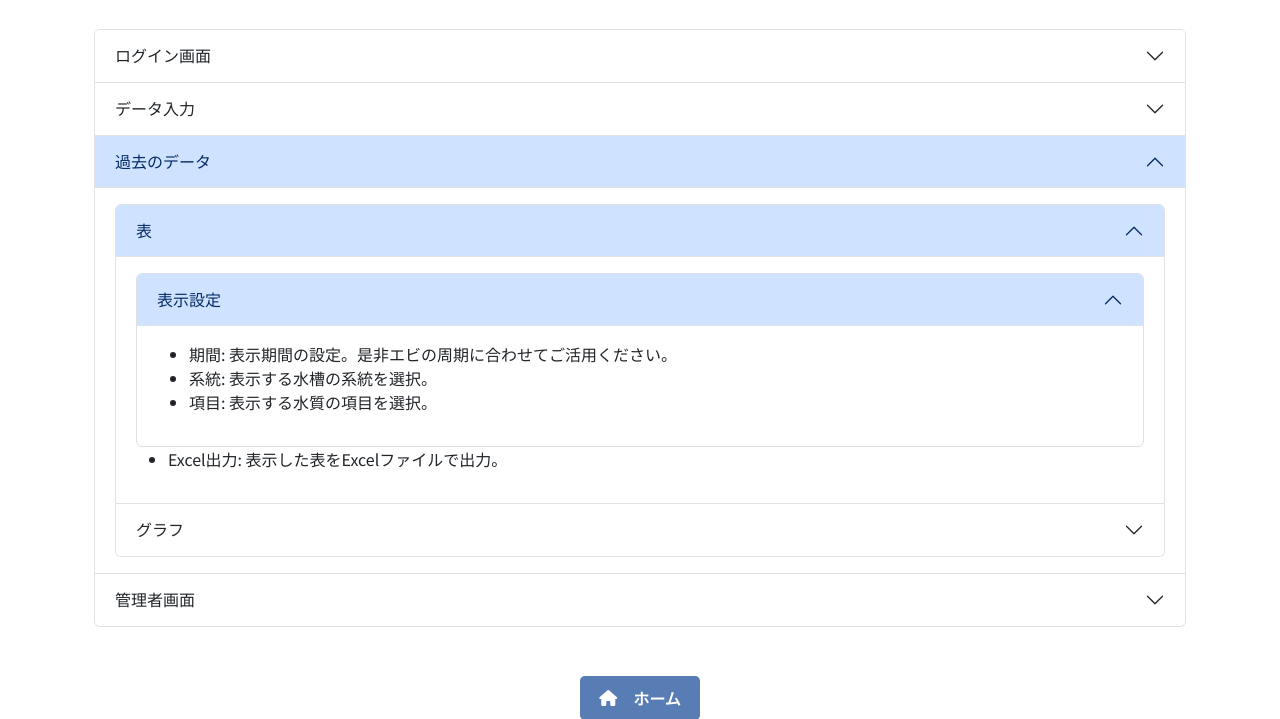
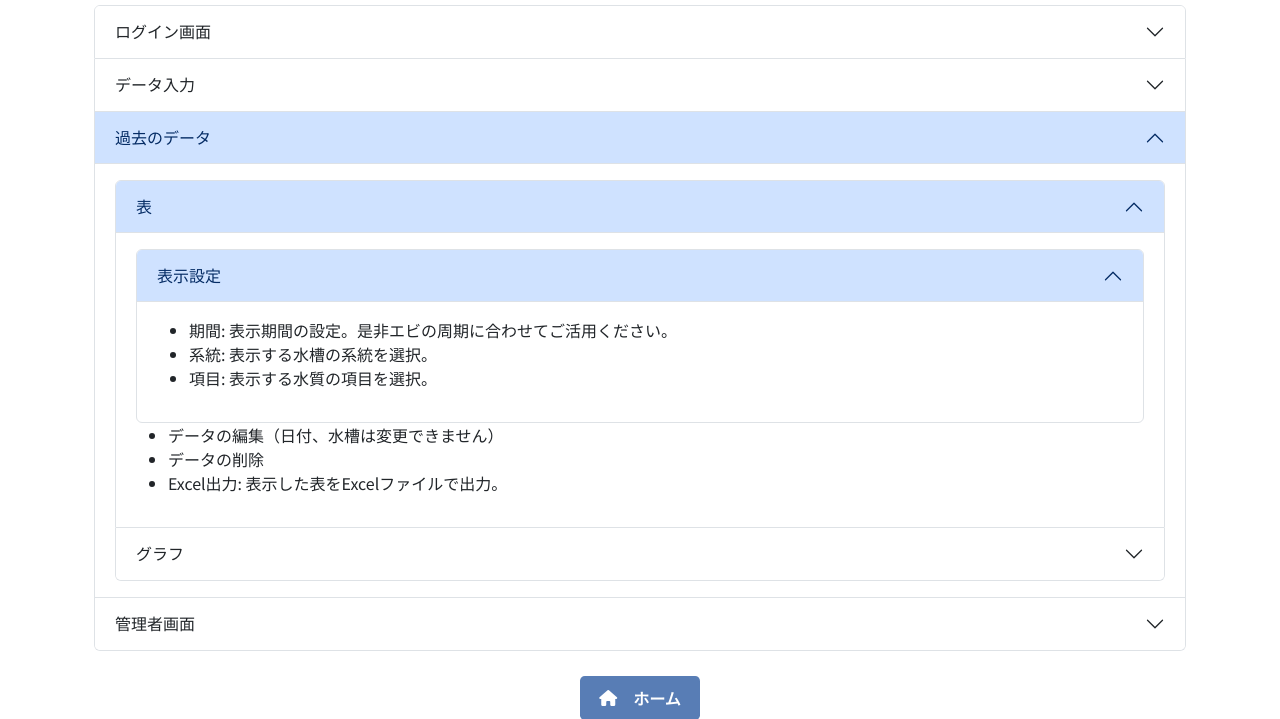
Before and after one commit to koachan777/rakuraku_input, a Django app: template src/rakuraku_apps/templates/function.html in a window 1280 px wide, after a click on "過去のデータ". Shown: the part 60-779 px from the top of the page. Run offline with Django 3.2, Linux system fonts and the light colour scheme; the template is opened without the code that fills it, so the values that code supplies are empty; some libraries are stand-ins or nearby versions.

Commit message:
機能紹介追加

```diff
--- a/src/rakuraku_apps/templates/function.html
+++ b/src/rakuraku_apps/templates/function.html
@@ -185,6 +185,8 @@
 										</div>
 									</div>
 									<ul>
+                                        <li>データの編集（日付、水槽は変更できません）</li>
+										<li>データの削除</li>
 										<li>Excel出力: 表示した表をExcelファイルで出力。</li>
 									</ul>
 								</div>
@@ -212,6 +214,8 @@
 									</div>
 									<ul>
 										<li>データ比較: 昨年のデータと比較。</li>
+                                        <li>年をまたいだデータをグラフ化すると、横軸に年まで表示されます。</li>
+                                        <li>グラフの日付範囲が20日以上の場合、グラフの横軸には5日刻みで日付が表示されます。</li>
 										<li>PNG出力(PCのみ): 表示したグラフをPNGファイルで出力。</li>
 									</ul>
 								</div>
@@ -242,7 +246,7 @@
                                             <div class="accordion-body">
                                             <ul>
                                             <li>登録されたユーザーの表示。</li>
-                                            <li>登録されたユーザーの削除。</li>
+                                            <li>登録されたユーザーの削除。削除確認。</li>
                                             </ul>
                                             </div>
                                             </div>
@@ -275,8 +279,9 @@
                                             <div id="collapseTankList" class="accordion-collapse collapse show" aria-labelledby="headingTankList">
                                             <div class="accordion-body">
                                             <ul>
+                                            <li>水槽の確認</li>
+                                            <li>水槽の削除（水槽に関連する水質データも削除されます）</li>
                                             <li>水槽を追加（水槽の名前を入力、系統の選択、保存。）</li>
-                                            <li>水槽を削除</li>
                                             <li>系統を追加（系統の名前を入力。保存。）</li>
                                             </ul>
                                             </div>
--- a/src/rakuraku_apps/templates/omake/omake2.html
+++ b/src/rakuraku_apps/templates/omake/omake2.html
@@ -20,7 +20,7 @@
     </div>
 
     <script src="{% static 'js/omake2.js' %}"></script>
-    <a href="{% url 'rakuraku_apps:omake' %}" class="original-long-btn-gray">戻る</a>
+    <a href="{% url 'rakuraku_apps:omake' %}" class="original-long-btn-gray my-3">戻る</a>
 
     {% include 'footer.html' %}
 
--- a/src/rakuraku_apps/templates/omake/omake3.html
+++ b/src/rakuraku_apps/templates/omake/omake3.html
@@ -28,7 +28,7 @@
     <button type="submit" class="original-long-btn btn-space" id="original" style="border: none;">
         リセット
     </button>
-    <a href="{% url 'rakuraku_apps:omake' %}" class="original-long-btn-gray">戻る</a>
+    <a href="{% url 'rakuraku_apps:omake' %}" class="original-long-btn-gray my-3">戻る</a>
 </div>
 
 <script src="{% static 'js/omake3.js' %}"></script>
```
